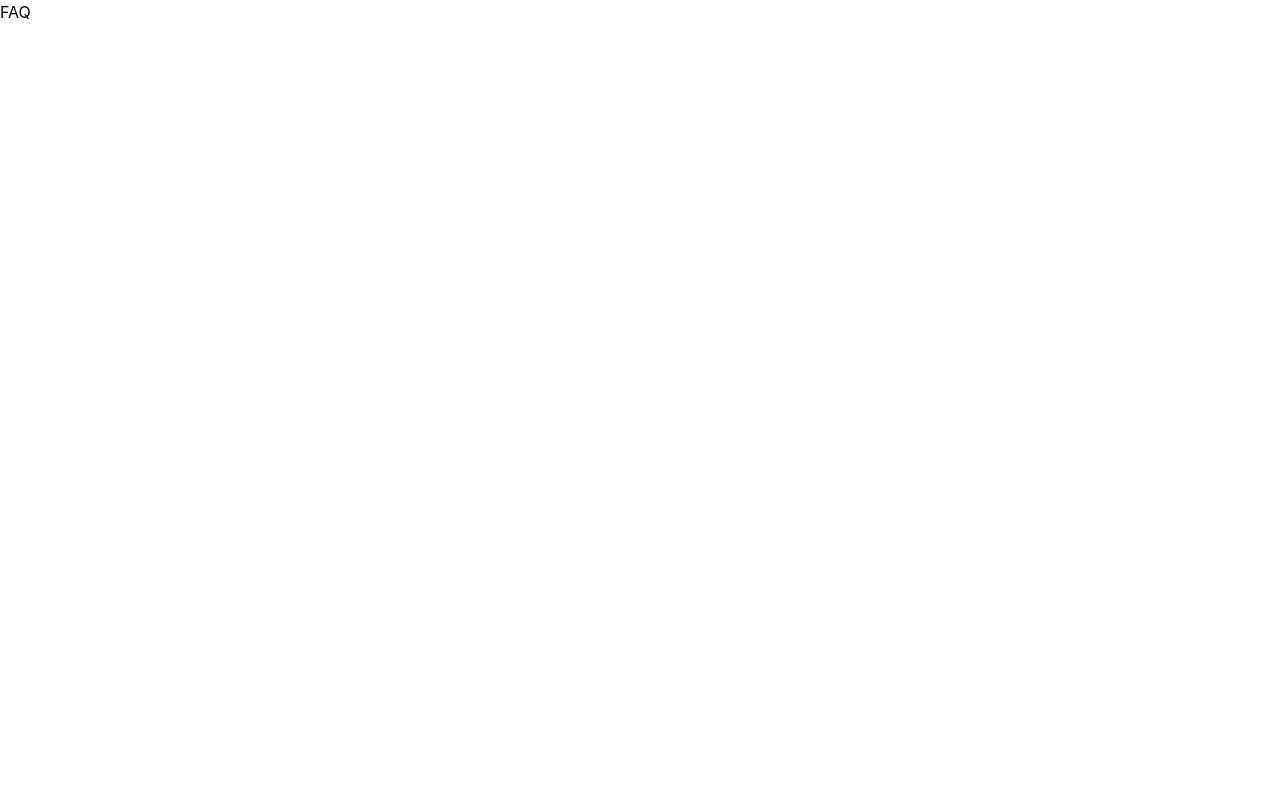
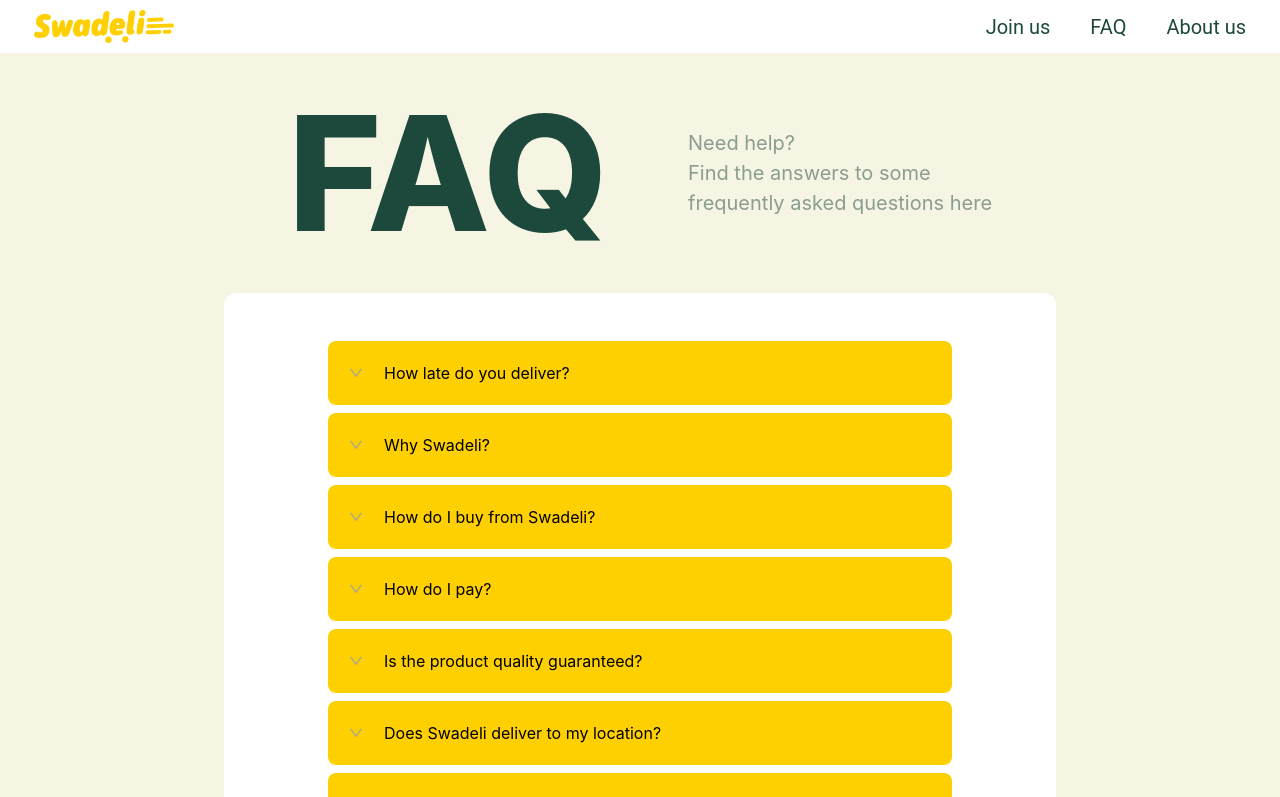
Before and after one commit to novrandobilly/swadeli-compro, a Next.js app: page /faq in a window 1280 px wide. Shown: the top 797 px of the page. Built offline with nearby package versions, Linux system fonts and the light colour scheme.

Commit message:
FAQ done

```diff
--- /dev/null
+++ b/components/Pages/Faq/Accordion.js
@@ -0,0 +1,89 @@
+import React, { useState } from "react";
+import AccordionComp from "./AccordionComp";
+
+export default function Accordion() {
+  const [index, setIndex] = useState(false);
+  const data = [
+    {
+      id: 1,
+      question: "How late do you deliver?",
+      answer:
+        "Lorem ipsum dolor sit amet, consectetur adipiscing elit. Phasellus ornare urna vitae dolor blandit gravida. Sed venenatis quam nec congue commodo. Ut semper justo sed enim tempor gravida. Quisque auctor.",
+    },
+    {
+      id: 2,
+      question: "Why Swadeli?",
+      answer:
+        "Lorem ipsum dolor sit amet, consectetur adipiscing elit. Phasellus ornare urna vitae dolor blandit gravida. Sed venenatis quam nec congue commodo. Ut semper justo sed enim tempor gravida. Quisque auctor.",
+    },
+    {
+      id: 3,
+      question: "How do I buy from Swadeli?",
+      answer:
+        "Lorem ipsum dolor sit amet, consectetur adipiscing elit. Phasellus ornare urna vitae dolor blandit gravida. Sed venenatis quam nec congue commodo. Ut semper justo sed enim tempor gravida. Quisque auctor.",
+    },
+    {
+      id: 4,
+      question: "How do I pay?",
+      answer:
+        "Lorem ipsum dolor sit amet, consectetur adipiscing elit. Phasellus ornare urna vitae dolor blandit gravida. Sed venenatis quam nec congue commodo. Ut semper justo sed enim tempor gravida. Quisque auctor.",
+    },
+    {
+      id: 5,
+      question: "Is the product quality guaranteed?",
+      answer:
+        "Lorem ipsum dolor sit amet, consectetur adipiscing elit. Phasellus ornare urna vitae dolor blandit gravida. Sed venenatis quam nec congue commodo. Ut semper justo sed enim tempor gravida. Quisque auctor.",
+    },
+    {
+      id: 6,
+      question: "Does Swadeli deliver to my location?",
+      answer:
+        "Lorem ipsum dolor sit amet, consectetur adipiscing elit. Phasellus ornare urna vitae dolor blandit gravida. Sed venenatis quam nec congue commodo. Ut semper justo sed enim tempor gravida. Quisque auctor.",
+    },
+    {
+      id: 7,
+      question: "Can I cancel / change an order?",
+      answer:
+        "Lorem ipsum dolor sit amet, consectetur adipiscing elit. Phasellus ornare urna vitae dolor blandit gravida. Sed venenatis quam nec congue commodo. Ut semper justo sed enim tempor gravida. Quisque auctor.",
+    },
+    {
+      id: 8,
+      question: "Can I refund items?",
+      answer:
+        "Through our platform, we aim to give more room for growth for you, suppliers, and the environment. Our mission is to empower you to own your time, by providing convenience to your daily life. In the process, we also aspire to extend access for suppliers to reach end-consumers and reduce space used up for markets and parking lots.",
+    },
+    {
+      id: 9,
+      question: "How do I track my orders?",
+      answer:
+        "Lorem ipsum dolor sit amet, consectetur adipiscing elit. Phasellus ornare urna vitae dolor blandit gravida. Sed venenatis quam nec congue commodo. Ut semper justo sed enim tempor gravida. Quisque auctor.",
+    },
+    {
+      id: 10,
+      question: "Can I change the address for ongoing orders?",
+      answer:
+        "Lorem ipsum dolor sit amet, consectetur adipiscing elit. Phasellus ornare urna vitae dolor blandit gravida. Sed venenatis quam nec congue commodo. Ut semper justo sed enim tempor gravida. Quisque auctor.",
+    },
+    {
+      id: 11,
+      question: "Collapsed accordion",
+      answer:
+        "Lorem ipsum dolor sit amet, consectetur adipiscing elit. Phasellus ornare urna vitae dolor blandit gravida. Sed venenatis quam nec congue commodo. Ut semper justo sed enim tempor gravida. Quisque auctor.",
+    },
+  ];
+  return (
+    <div className="flex flex-col justify-center rounded-xl h-auto pt-10 py-12 bg-white">
+      {data.map((data) => {
+        return (
+          <AccordionComp
+            title={data.question}
+            id={data.id}
+            answer={data.answer}
+            index={index}
+            setIndex={setIndex}
+          />
+        );
+      })}
+    </div>
+  );
+}
--- /dev/null
+++ b/components/Pages/Faq/AccordionComp.js
@@ -0,0 +1,35 @@
+import React from "react";
+import { AiOutlineDown } from "react-icons/ai";
+import { AiOutlineUp } from "react-icons/ai";
+
+export default function AccordionComp({ title, id, index, answer, setIndex }) {
+  const handleSetIndex = (id) => {
+    if (index === id) setIndex(false);
+    else index !== id && setIndex(id);
+  };
+  return (
+    <>
+      <div
+        className="flex group cursor-pointer w-3/4 mx-auto h-16 justify-between items-center p-2 mt-2 rounded-lg bg-[#FED002] "
+        onClick={() => {
+          handleSetIndex(id);
+        }}
+      >
+        <div className="flex group cursor-pointer px-3">
+          {index !== id ? (
+            <AiOutlineDown className="my-auto text-[#A1A1A1] font-extrabold" />
+          ) : (
+            <AiOutlineUp className="my-auto text-[#A1A1A1] font-extrabold" />
+          )}
+
+          <div className="ml-5 text-[16px]">{title}</div>
+        </div>
+      </div>
+      {index === id && (
+        <div className=" w-3/4 mx-auto mt-2 p-5 pl-[3.4rem] border-2  border-[#FED002] rounded-lg ">
+          {answer}
+        </div>
+      )}
+    </>
+  );
+}
--- a/pages/faq/index.js
+++ b/pages/faq/index.js
@@ -1,16 +1,39 @@
-import Head from 'next/head';
+import Head from "next/head";
+import Header from "../../components/Header/Header";
+import Footer from "../../components/Footer/Footer";
+import Accordion from "../../components/Pages/Faq/Accordion";
 
 export default function Home() {
   return (
     <div>
       <Head>
         <title>FAQ</title>
-        <meta name="description" content="Find the answers to some frequently asked questions here" />
+        <meta
+          name="description"
+          content="Find the answers to some frequently asked questions here"
+        />
         <link rel="icon" href="/favicon.ico" />
       </Head>
 
       <main>
-        <h1>FAQ</h1>
+        <Header />
+        <div className="bg-[#F6F4E3] pb-32">
+          <div className="container mx-auto px-28 ">
+            <div className="flex flex-row justify-center gap-20 ">
+              <h1 className="text-[160px] text-[#1D493D] font-extrabold my-auto">
+                FAQ
+              </h1>
+              <p className="text-[20px] text-[#899E90] my-auto">
+                Need help? <br /> Find the answers to some <br /> frequently
+                asked questions here
+              </p>
+            </div>
+            <div className=" px-28">
+              <Accordion />
+            </div>
+          </div>
+        </div>
+        <Footer />
       </main>
     </div>
   );
--- a/pages/index.js
+++ b/pages/index.js
@@ -1,8 +1,8 @@
 import Head from "next/head";
 import Header from "../components/Header/Header";
+import Footer from "../components/Footer/Footer";
 import styles from "./Home.module.scss";
 import Body from "../components/Body/Body";
-import Footer from "../components/Footer/Footer";
 
 export default function Home() {
   return (
```
